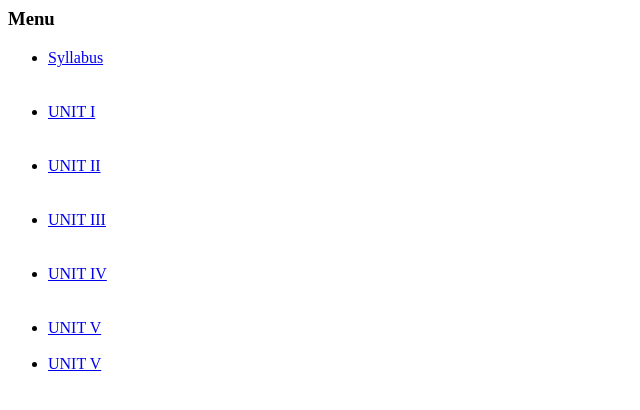
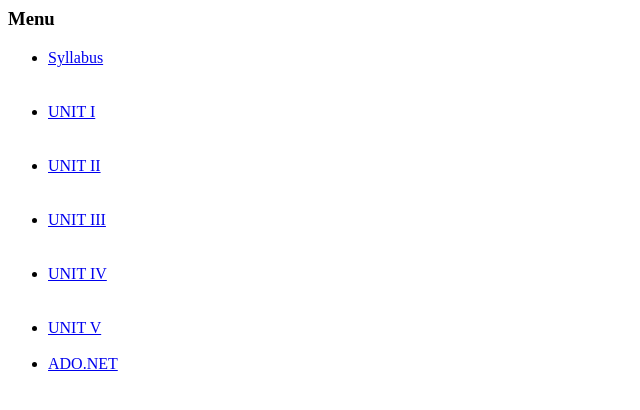
Before and after one commit to padma79/webprogram1, a plain HTML site: page index.html in a window 1280 px wide. Shown: the full height of the page, 0-640 px from the left. Drawn offline with Linux system fonts and the light colour scheme.

Commit message:
Update index.html

```diff
--- a/index.html
+++ b/index.html
@@ -11,7 +11,7 @@
 <li> <a href = "Unit3.pdf" target = "secondframe"> UNIT III </a><br><br><br>
 <li> <a href = "Unit4.pdf" target = "secondframe"> UNIT IV </a><br><br><br>
  <li> <a href = "Unit5.pdf" target = "secondframe"> UNIT V </a><br><br>
-   <li> <a href = "Unit5.pdf" target = "secondframe"> UNIT V </a><br><br>
+   <li> <a href = "Matthew MacDonald, Bill Hamilton - ADO.NET in a Nutshell (2003, O'Reilly Media) - libgen.li.pdf" target = "secondframe"> ADO.NET </a><br><br>
 </ul>
 </body>
 </html>
```
